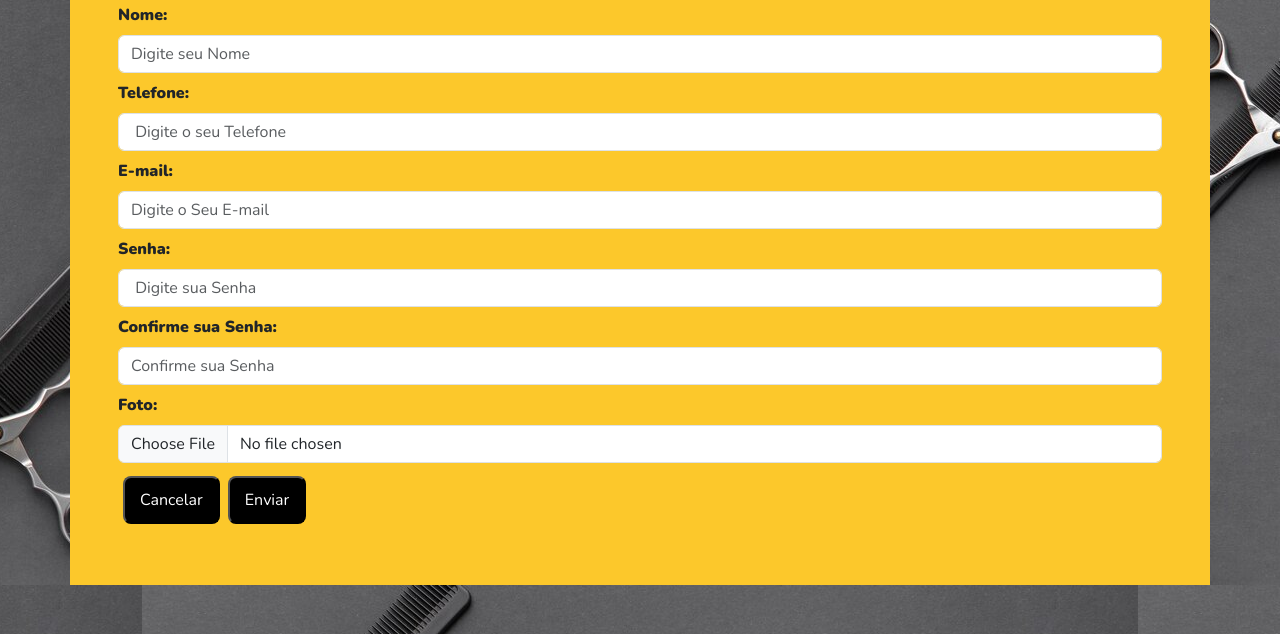
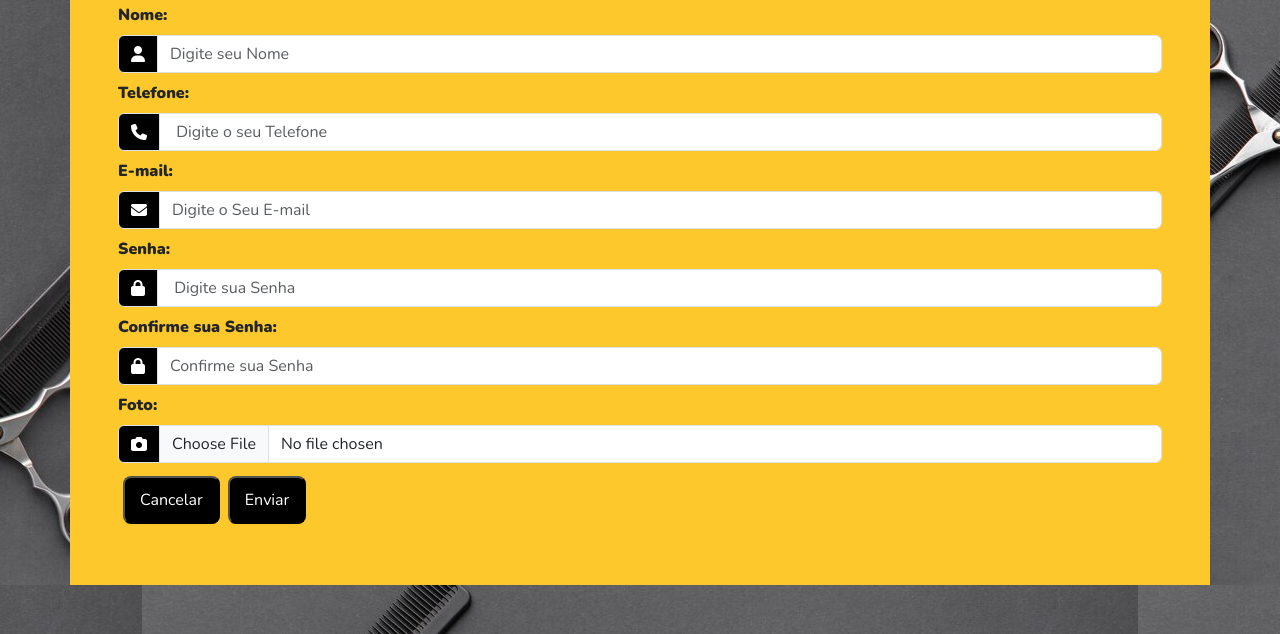
Before and after one commit to nosredna1981/barbas_13323.4, a plain HTML site: page person-add.html in a window 1280 px wide. Shown: the part 166-800 px from the top of the page. Drawn offline with nearby package versions, Linux system fonts and the light colour scheme.

Commit message:
person.css

```diff
--- a/person-add.html
+++ b/person-add.html
@@ -10,6 +10,9 @@
     <!-- CSS -->
     <link href="https://cdn.jsdelivr.net/npm/bootstrap@5.3.3/dist/css/bootstrap.min.css" rel="stylesheet"
         integrity="sha384-QWTKZyjpPEjISv5WaRU9OFeRpok6YctnYmDr5pNlyT2bRjXh0JMhjY6hW+ALEwIH" crossorigin="anonymous">
+    <link rel="stylesheet" href="https://cdnjs.cloudflare.com/ajax/libs/font-awesome/6.6.0/css/all.min.css"
+        integrity="sha512-Kc323vGBEqzTmouAECnVceyQqyqdsSiqLQISBL29aUW4U/M7pSPA/gEUZQqv1cwx4OnYxTxve5UMg5GT6L4JJg=="
+        crossorigin="anonymous" referrerpolicy="no-referrer" />
     <link rel="stylesheet" href="./css/main.css">
     <link rel="stylesheet" href="./css/form.css">
     <link rel="stylesheet" href="./css/person-add.css">
@@ -32,42 +35,60 @@
             <h1 class="text-center text-custom">Cadastre-se:</h1>
             <div class="mb-2">
                 <label for="nameInput" class="form-label text-custom">Nome:</label>
+                <div class="input-group">
+                <span class="input-group-text bg-black text-white"><i class="fas fa-user"></i></span>
                 <input type="text" class="form-control" id="nameInput" aria-describedby="nameHelp" name="nome" required
                     placeholder="Digite seu Nome">
+                    </div>
                 <div id="nameHelp" class="form-text"></div>
             </div>
 
             <div class="mb-2">
                 <label for="telInput" class="form-label text-custom">Telefone:</label>
+                <div class="input-group">
+                    <span class="input-group-text bg-black text-white"><i class="fas fa-phone"></i></span>
                 <input type="tel" class="form-control" id="telInput" aria-describedby="telHelp" name="telefone" required
                     placeholder=" Digite o seu Telefone">
+                </div>
                 <div id="telHelp" class="form-text"></div>
             </div>
 
             <div class="mb-2">
                 <label for="emailInput" class="form-label text-custom">E-mail:</label>
+                <div class="input-group">
+                    <span class="input-group-text bg-black text-white"><i class="fas fa-envelope"></i></span>
                 <input type="email" class="form-control" id="emailInput" aria-describedby="emailHelp" name="email"
                     required placeholder="Digite o Seu E-mail">
+                </div>
                 <div id="emailHelp" class="form-text"></div>
             </div>
 
             <div class="mb-2">
                 <label for="passwordInput" class="form-label text-custom">Senha:</label>
+                <div class="input-group">
+                    <span class="input-group-text bg-black text-white"><i class="fas fa-lock"></i></span>
                 <input type="password" class="form-control" id="passwordInput" aria-describedby="passwordHelp"
                     name="password" placeholder=" Digite sua Senha">
+                </div>
                 <div id="passwordHelp" class="form-text"></div>
             </div>
 
             <div class="mb-2">
                 <label for="confPasswordInput" class="form-label text-custom">Confirme sua Senha:</label>
+                <div class="input-group">
+                    <span class="input-group-text bg-black text-white"><i class="fas fa-lock"></i></span>
                 <input type="password" class="form-control" id="confPasswordInput" aria-describedby="confPasswordHelp"
                     name="confPassword" placeholder="Confirme sua Senha">
+                </div>
                 <div id="confPasswordHelp" class="form-text"></div>
             </div>
 
             <div class="mb-2">
                 <label for="photoInput" class="form-label text-custom">Foto:</label>
+                <div class="input-group">
+                    <span class="input-group-text bg-black text-white"><i class="fas fa-camera"></i></span>
                 <input type="file" class="form-control" id="photoInput" aria-describedby="photoHelp" name="photo">
+            </div>
                 <div id="photoHelp" class="form-text"></div>
             </div>
 
```
